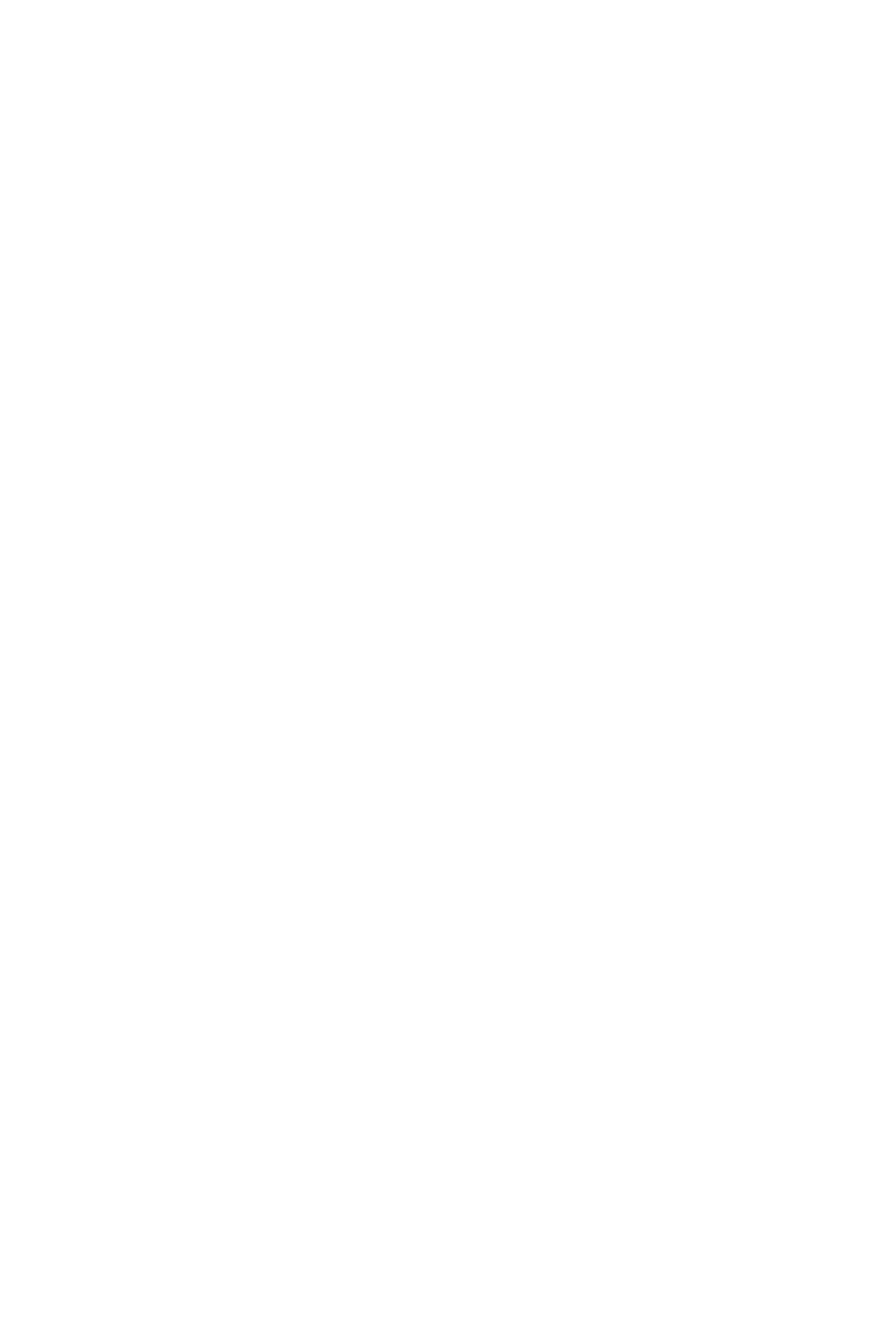
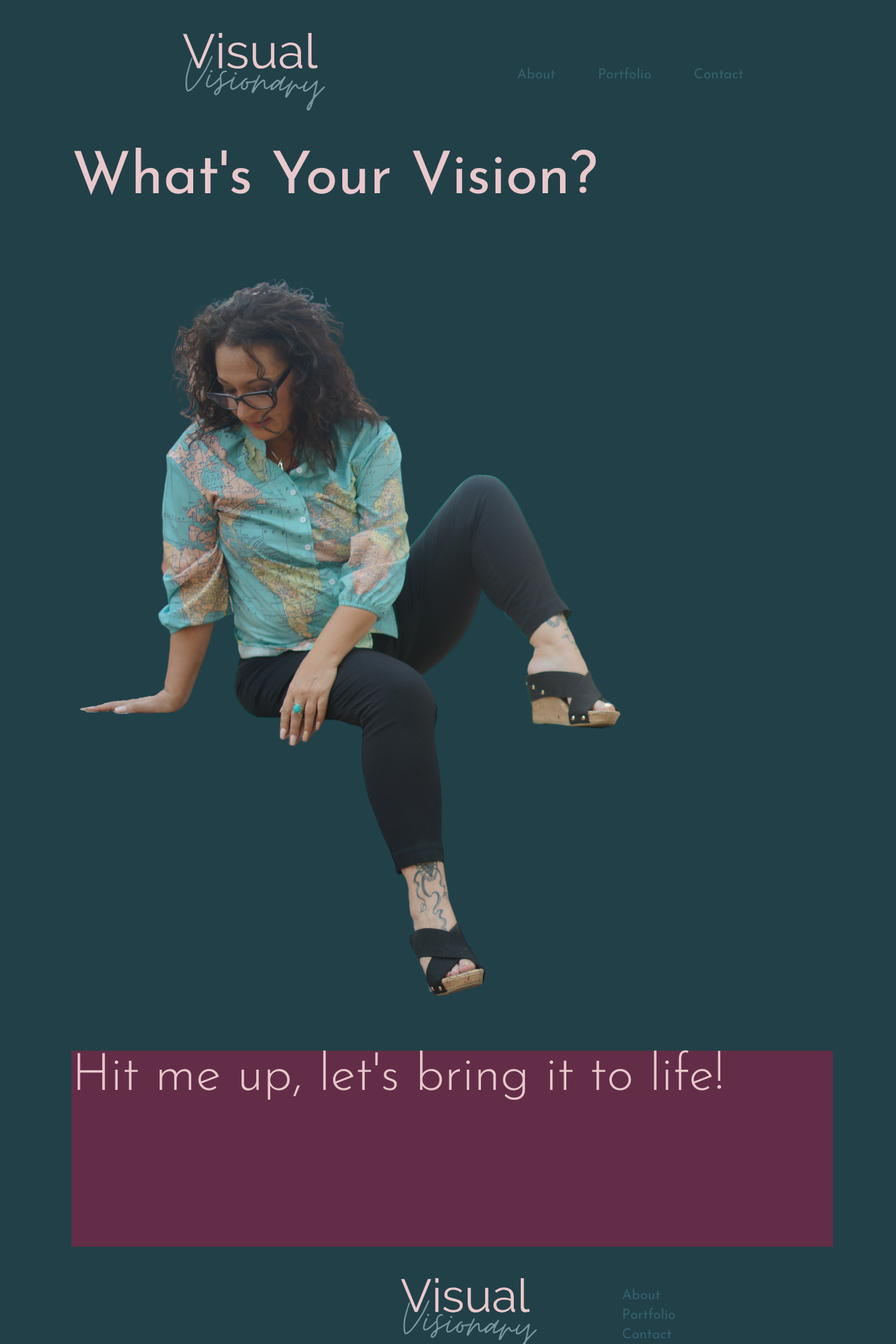
Before and after one commit to HeatherHerries/VisualVisionaryPortfolio, a React (Create React App) app: page /ContactPage in a window 1280 px wide. Before the commit this address had no page. Shown: the top 1920 px of the page at 70% size. Before the commit the page ends 800 px from the top, so only its background shows below. Built offline with nearby package versions, Linux system fonts and the light colour scheme.

Commit message:
Started Portfolio Page

```diff
--- a/src/App.js
+++ b/src/App.js
@@ -2,6 +2,7 @@ import React from 'react'
 import '../src/Styles/App.css';
 import LandingPage from './Pages/LandingPage'
 import AboutPage from './Pages/AboutPage'
+import ContactPage from './Pages/ContactPage'
 import { Route, Routes } from "react-router-dom"
 
 function App() {
@@ -10,6 +11,7 @@ function App() {
       <Routes>
       <Route path="/" element={ <LandingPage /> } />
       <Route path="/AboutPage" element={ <AboutPage /> } />
+      <Route path="/ContactPage" element={ <ContactPage /> } />
       </Routes>
     </>
   );
--- /dev/null
+++ b/src/Components/ExtraLargeHeading.js
@@ -0,0 +1,7 @@
+import React from 'react'
+import '../Styles/ExtraLargeHeading.css'
+
+function ExtraLargeHeading({text}) {
+  return (<p className="ex-lrg-heading">{text}</p>)}
+
+export default ExtraLargeHeading
--- /dev/null
+++ b/src/Pages/ContactPage.js
@@ -0,0 +1,35 @@
+import React from 'react'
+import '../Styles/ContactPage.css'
+import Navbar from '../Components/Navbar'
+import ExLrgHeading from '../Components/ExtraLargeHeading'
+import ContactPageImg from '../Assets/Images/contact-image.png'
+import Footer from '../Components/Footer'
+
+function ContactPage() {
+  return (
+    <div className='contact-page-container'>
+
+      <Navbar />
+
+      <div className="contact-hero">
+       <ExLrgHeading
+       text="What's Your Vision?"
+       />
+
+        <img src={ContactPageImg} alt="Picture of Heather sitting on ledge." />
+
+        <div className="contact-hero-banner">
+          <p>Hit me up, let's bring it to life!</p>
+        </div>
+
+      </div>
+
+      <div className="contact-form">
+        <form action=""></form>
+      </div>
+      <Footer />
+    </div>
+  )
+}
+
+export default ContactPage
--- /dev/null
+++ b/src/Styles/ContactPage.css
@@ -0,0 +1,16 @@
+.contact-page-container {
+  background-color: #224048;
+  padding: 0 8vw 0 8vw;
+}
+
+.contact-hero-banner {
+ background-color: #632D47;
+ width: 85vw;
+ height: 35vh;
+}
+
+.contact-hero-banner p {
+  color: #E8C8CB;
+  font-size: 4.625rem;
+  font-weight: 300;
+}
--- /dev/null
+++ b/src/Styles/ExtraLargeHeading.css
@@ -0,0 +1,4 @@
+.ex-lrg-heading {
+  font-size: 5.25rem;
+  color: #E8C8CB;
+}
```
Also changed, not shown: src/Assets/Images/contact-image.png (renamed from src/Assets/Images/contact-image1.png), src/Assets/Images/contact-image2.png (deleted).
